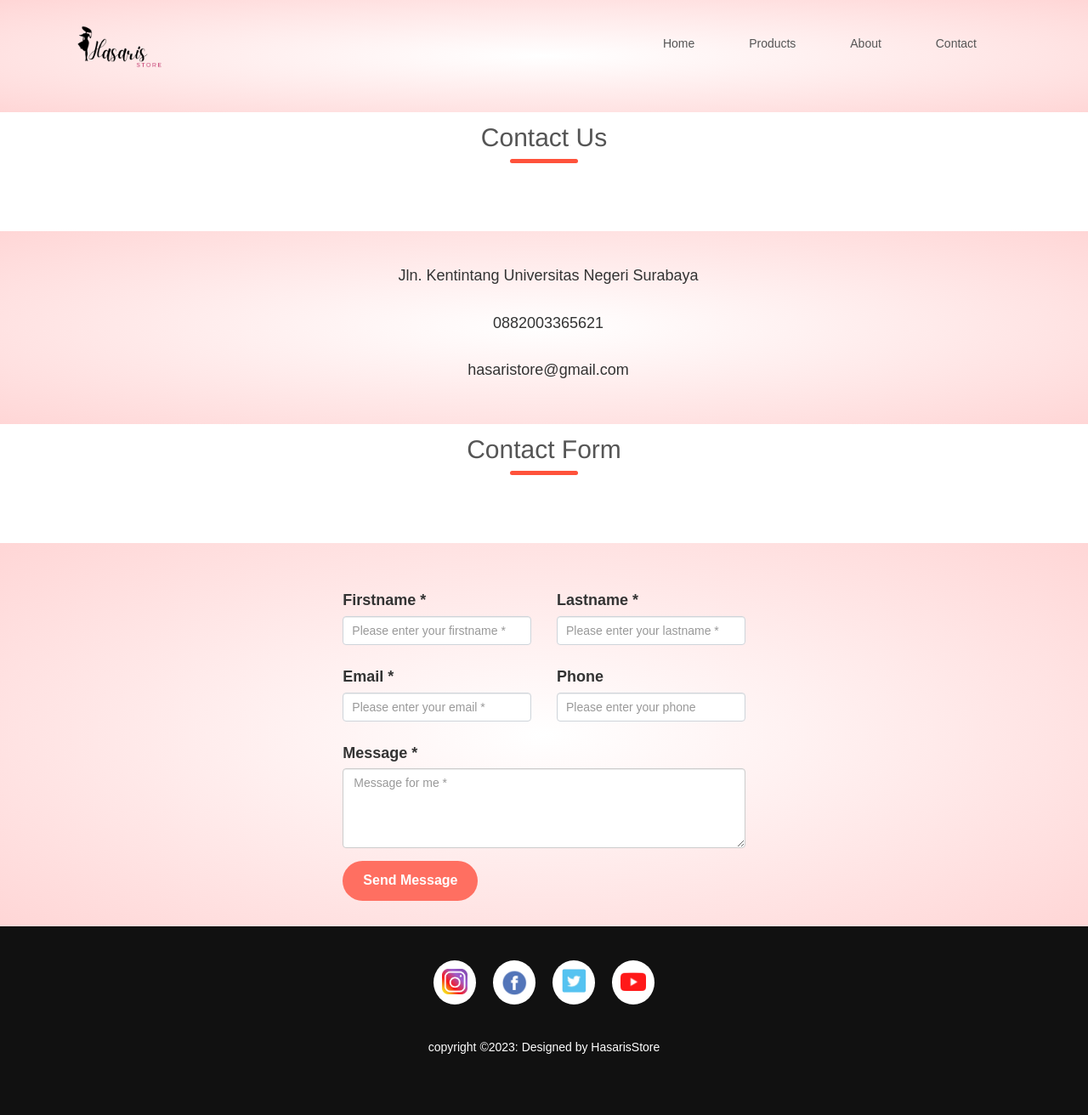
After one commit to 22091397020HanifIhsanAlimAkbar/PemwebFinalProjek, a PHP site: page /contact.php in a window 1280 px wide. The commit adds this page. Shown: the whole page at 85% size. Run offline with PHP 8.4, Linux system fonts and the light colour scheme.

Commit message:
Add files via upload

```diff
--- /dev/null
+++ b/config.php
@@ -0,0 +1,5 @@
+<?php
+
+$conn = mysqli_connect('localhost','root','','db_users_login') or die('connection failed');
+
+?>
--- a/contact.css
+++ b/contact.css
@@ -87,7 +87,6 @@ nav ul li {
     padding: 30px 0;
 }
 
-
 form {
     text-align: left;
     max-width: 600px; /* Menambahkan lebar maksimum untuk form */
@@ -169,3 +168,44 @@ button:hover {
 .footerbottom p {
     color: #fff;
 }
+.row {
+    max-width: 800px;
+    margin: 0 auto;
+}
+
+/* Style for the form */
+.form-container {
+    max-width: 800px;
+    margin: 0 auto;
+    background-color: #f8f9fa;
+    padding: 20px;
+    border-radius: 8px;
+    box-shadow: 0 0 10px rgba(0, 0, 0, 0.1);
+}
+
+label {
+    font-weight: bold;
+}
+
+input[type="text"],
+input[type="email"],
+input[type="tel"],
+textarea {
+    width: 100%;
+    padding: 10px;
+    margin-bottom: 15px;
+    border: 1px solid #ced4da;
+    border-radius: 4px;
+    box-sizing: border-box;
+}
+
+help-block {
+    color: #dc3545;
+    margin-top: 5px;
+}
+
+/* Style for success messages */
+.messages {
+    color: #28a745;
+    margin-bottom: 15px;
+}
--- /dev/null
+++ b/contact.php
@@ -0,0 +1,144 @@
+<html>
+    <head>
+        <title>Contact</title>
+        <meta charset="UTF-8">
+        <meta name="viewport" content="width=device-width, initial-scale=1.0">
+        <link href="https://maxcdn.bootstrapcdn.com/bootstrap/3.3.6/css/bootstrap.min.css" rel="stylesheet">
+        <link href='https://fonts.googleapis.com/css?family=Lato:300,400,700' rel='stylesheet' type='text/css'>
+        <link href='contact.css' rel='stylesheet' type='text/css'>
+        <link href="images/logo-removebg-preview.png" rel="icon">
+    <title>Contact Us</title>
+    </head>
+    <body>
+    <div class="header">
+        <div class="container">
+        <div class="navbar">
+            <div class="logo">
+                <img src="images/logo-removebg-preview.png" width="125px">
+            </div>
+            <nav>
+                <ul>
+                    <li><a href="home.php">Home</a></li>
+                    <li><a href="product.html">Products</a></li>
+                    <li><a href="about.html">About</a></li>
+                    <li><a href="contact.php">Contact</a></li>
+                </ul>
+            </nav>
+        </div>
+    </div>
+</div>
+<h2 class="title"> Contact Us</h2>
+<div class="offer">
+        <div class="contact-info">
+            <div class="contact-item">
+                <i class="fas fa-map-marker-alt"></i>
+                <p>Jln. Kentintang Universitas Negeri Surabaya</p>
+            </div>
+            <div class="contact-item">
+                <i class="fas fa-phone"></i>
+                <p>0882003365621</p>
+            </div>
+            <div class="contact-item">
+                <i class="fas fa-envelope"></i>
+                <p>hasaristore@gmail.com</p>
+            </div>
+        </div>
+        </div>
+        <h2 class="title"> Contact Form</h2>
+        <div class="offer">
+            <div class="row">
+
+                <div class="col-lg-8 col-lg-offset-2">
+
+
+
+                    <form id="contact-form" method="post" role="form">
+
+                        <div class="messages"></div>
+
+                        <div class="controls">
+
+                            <div class="row">
+                                <div class="col-md-6">
+                                    <div class="form-group">
+                                        <label for="form_name">Firstname *</label>
+                                        <input id="form_name" type="text" name="name" class="form-control" placeholder="Please enter your firstname *" required="required" data-error="Firstname is required.">
+                                        <div class="help-block with-errors"></div>
+                                    </div>
+                                </div>
+                                <div class="col-md-6">
+                                    <div class="form-group">
+                                        <label for="form_lastname">Lastname *</label>
+                                        <input id="form_lastname" type="text" name="surname" class="form-control" placeholder="Please enter your lastname *" required="required" data-error="Lastname is required.">
+                                        <div class="help-block with-errors"></div>
+                                    </div>
+                                </div>
+                            </div>
+                            <div class="row">
+                                <div class="col-md-6">
+                                    <div class="form-group">
+                                        <label for="form_email">Email *</label>
+                                        <input id="form_email" type="email" name="email" class="form-control" placeholder="Please enter your email *" required="required" data-error="Valid email is required.">
+                                        <div class="help-block with-errors"></div>
+                                    </div>
+                                </div>
+                                <div class="col-md-6">
+                                    <div class="form-group">
+                                        <label for="form_phone">Phone</label>
+                                        <input id="form_phone" type="tel" name="phone" class="form-control" placeholder="Please enter your phone">
+                                        <div class="help-block with-errors"></div>
+                                    </div>
+                                </div>
+                            </div>
+                            <div class="row">
+                                <div class="col-md-12">
+                                    <div class="form-group">
+                                        <label for="form_message">Message *</label>
+                                        <textarea id="form_message" name="message" class="form-control" placeholder="Message for me *" rows="4" required="required" data-error="Please,leave us a message."></textarea>
+                                        <div class="help-block with-errors"></div>
+                                    </div>
+                                </div>
+                                <div class="col-md-12">
+                                    <button  type="submit" name="ok"  value="Send message">Send Message</button>
+                                </div>
+                            </div>
+
+                            </div>
+                        </div>
+
+                    </form>
+            <?php
+            if(isset($_POST['ok'])){
+                include_once 'function.php';
+                $obj=new Contact();
+                $res=$obj->contact_us($_POST);
+                if($res==true){
+                    echo "<script>alert('Query successfully Submitted.Thank you')</script>";
+                }else{
+                    echo "<script>alert('Something Went wrong!!')</script>";
+                }
+            }
+            ?>
+
+                </div><!-- /.8 -->
+
+            </div> <!-- /.row-->
+
+        </div> <!-- /.container-->
+
+        </div>
+        <div class="footer">
+    <div class="sosialicon">
+<a href=""><img src="images/Instagram-Icon.png" width="30px"></a>
+<a href=""><img src="images/fb.png" width="30px"></a>
+<a href=""><img src="images/tw.png" width="30px"></a>
+<a href=""><img src="images/yt.png" width="30px"></a>
+</div>
+<div class="footerbottom">
+<p>copyright &copy;2023: Designed by <span class="designer">HasarisStore</span></p>
+        <script src="https://code.jquery.com/jquery-1.12.0.min.js"></script>
+        <script src="https://maxcdn.bootstrapcdn.com/bootstrap/3.3.6/js/bootstrap.min.js"></script>
+        <script src="validator.js"></script>
+        <script src="contact.js"></script>
+    </body>
+</html>
```
Also changed, not shown: function.php (added, +22 -0 lines), home.css (added, +103 -0 lines).
